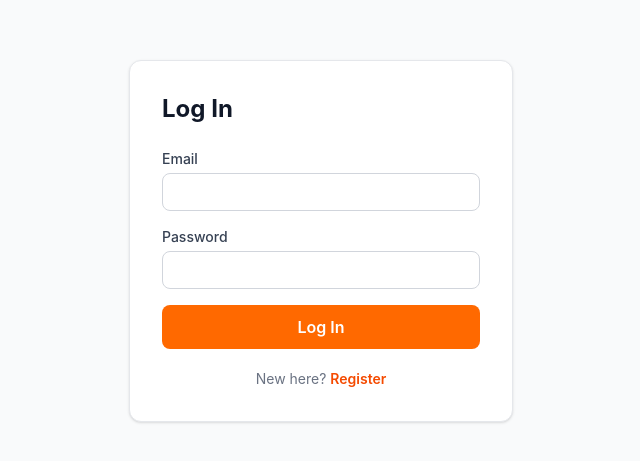
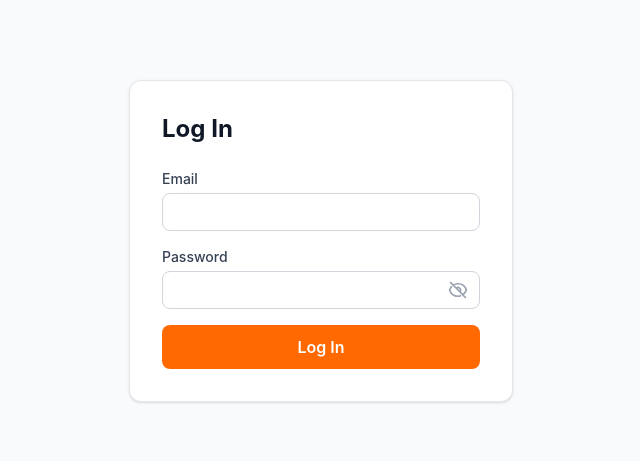
Before and after one commit to Asritha-2002/bharatiyasamatafrontend, a React app: page /login in a window 1280 px wide. Shown: the part 159-620 px from the top of the page, without its empty margins (319-959 px from the left). Built offline with nearby package versions, Linux system fonts and the light colour scheme; the HTML template or start-up script is replaced by a standard one.

Commit message:
after changing stats and login form

```diff
--- a/src/pages/AdminNetworkExplorer.jsx
+++ b/src/pages/AdminNetworkExplorer.jsx
@@ -92,16 +92,19 @@
   const totalCount = everyone.length;
   const roCount = everyone.filter((u) => u.role === 'RO').length;
   const soCount = everyone.filter((u) => u.role === 'SO').length;
-  const pendingCount = everyone.filter((u) => !u.hasPurchasedBooks).length;
+  const adminReferredCount = everyone.filter(
+  (u) => String(u.referredBy) === String(adminUser._id)
+).length;
 
   return (
     <div>
       {/* ---- Stat overview ---- */}
       <div className="grid grid-cols-2 md:grid-cols-4 gap-3 mb-5">
+         <StatCard label="Admin Referrals" value={adminReferredCount} color="text-purple-600" />
         <StatCard label="Total Members" value={totalCount} color="text-gray-900" />
         <StatCard label="Regional Organizers" value={roCount} color="text-blue-600" />
         <StatCard label="State Organizers" value={soCount} color="text-emerald-600" />
-        <StatCard label="Pending Purchase" value={pendingCount} color="text-amber-600" />
+
       </div>
 
       {/* ---- Search (jumps to a member's location in the tree) ---- */}
--- a/src/pages/Login.jsx
+++ b/src/pages/Login.jsx
@@ -1,11 +1,12 @@
 import { useState } from 'react';
-import { useNavigate, Link } from 'react-router-dom';
+import { useNavigate } from 'react-router-dom';
 import { useAuth } from '../context/AuthContext';
 
 export default function Login() {
   const [form, setForm] = useState({ email: '', password: '' });
   const [error, setError] = useState('');
   const [submitting, setSubmitting] = useState(false);
+  const [showPassword, setShowPassword] = useState(false);
 
   const { login } = useAuth();
   const navigate = useNavigate();
@@ -48,13 +49,23 @@
           </div>
           <div>
             <label className="block text-sm font-medium text-gray-700 mb-1">Password</label>
-            <input
-              type="password"
-              value={form.password}
-              onChange={(e) => setForm({ ...form, password: e.target.value })}
-              required
-              className="w-full border border-gray-300 rounded-lg px-3 py-2 text-sm focus:outline-none focus:ring-2 focus:ring-orange-400"
-            />
+            <div className="relative">
+              <input
+                type={showPassword ? 'text' : 'password'}
+                value={form.password}
+                onChange={(e) => setForm({ ...form, password: e.target.value })}
+                required
+                className="w-full border border-gray-300 rounded-lg px-3 py-2 pr-10 text-sm focus:outline-none focus:ring-2 focus:ring-orange-400"
+              />
+              <button
+                type="button"
+                onClick={() => setShowPassword((prev) => !prev)}
+                className="absolute right-3 top-1/2 -translate-y-1/2 text-gray-400 hover:text-gray-600"
+                aria-label={showPassword ? 'Hide password' : 'Show password'}
+              >
+                {showPassword ? <EyeIcon /> : <EyeOffIcon />}
+              </button>
+            </div>
           </div>
 
           <button
@@ -65,11 +76,24 @@
             {submitting ? 'Logging in...' : 'Log In'}
           </button>
         </form>
-
-        <p className="text-sm text-gray-500 text-center mt-5">
-          New here? <Link to="/register" className="text-orange-600 font-semibold">Register</Link>
-        </p>
       </div>
     </div>
   );
 }
+
+function EyeIcon() {
+  return (
+    <svg className="w-5 h-5" fill="none" viewBox="0 0 24 24" stroke="currentColor" strokeWidth={2}>
+      <path strokeLinecap="round" strokeLinejoin="round" d="M2.036 12.322a1.012 1.012 0 0 1 0-.639C3.423 7.51 7.36 4.5 12 4.5c4.638 0 8.573 3.007 9.963 7.178.07.207.07.431 0 .639C20.577 16.49 16.64 19.5 12 19.5c-4.638 0-8.573-3.007-9.963-7.178Z" />
+      <path strokeLinecap="round" strokeLinejoin="round" d="M15 12a3 3 0 1 1-6 0 3 3 0 0 1 6 0Z" />
+    </svg>
+  );
+}
+
+function EyeOffIcon() {
+  return (
+    <svg className="w-5 h-5" fill="none" viewBox="0 0 24 24" stroke="currentColor" strokeWidth={2}>
+      <path strokeLinecap="round" strokeLinejoin="round" d="M3.98 8.223A10.477 10.477 0 0 0 1.934 12C3.226 16.338 7.244 19.5 12 19.5c.993 0 1.953-.138 2.863-.395M6.228 6.228A10.45 10.45 0 0 1 12 4.5c4.756 0 8.773 3.162 10.065 7.498a10.522 10.522 0 0 1-4.293 5.774M6.228 6.228 3 3m3.228 3.228 3.65 3.65m7.894 7.894L21 21m-3.228-3.228-3.65-3.65m0 0a3 3 0 1 0-4.243-4.243m4.242 4.242L9.88 9.88" />
+    </svg>
+  );
+}
```
